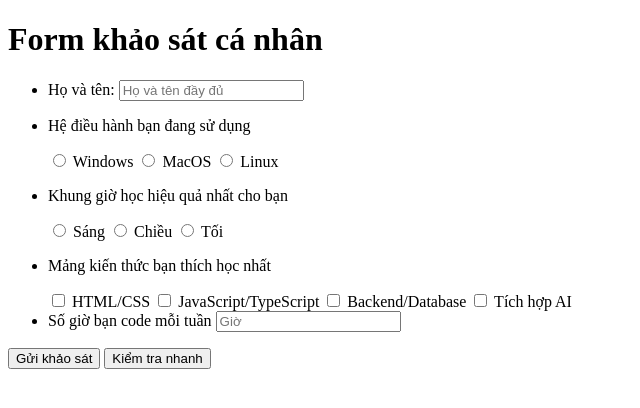
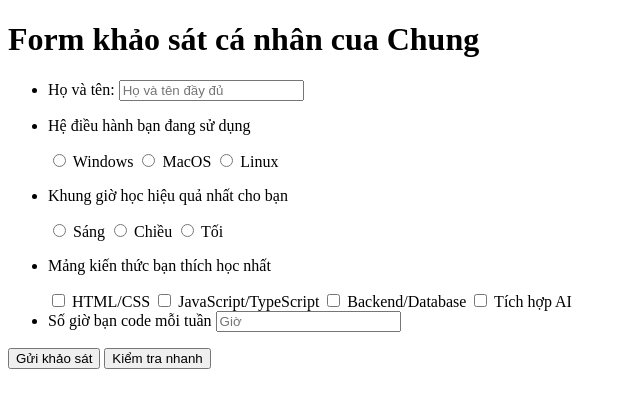
Before and after one commit to CHUNGZZZZ/testweb, a plain HTML site: page Buoi2/khao-sat.html in a window 1280 px wide. Shown: the whole page, without its empty margins (0-640 px from the left). Drawn offline with Linux system fonts and the light colour scheme.

Commit message:
Add author information

```diff
--- a/Buoi2/khao-sat.html
+++ b/Buoi2/khao-sat.html
@@ -5,7 +5,7 @@
     <title>Form khảo sát</title>
   </head>
   <body>
-    <h1>Form khảo sát cá nhân</h1>
+    <h1>Form khảo sát cá nhân cua Chung</h1>
     <form>
       <ul>
         <li>
```
